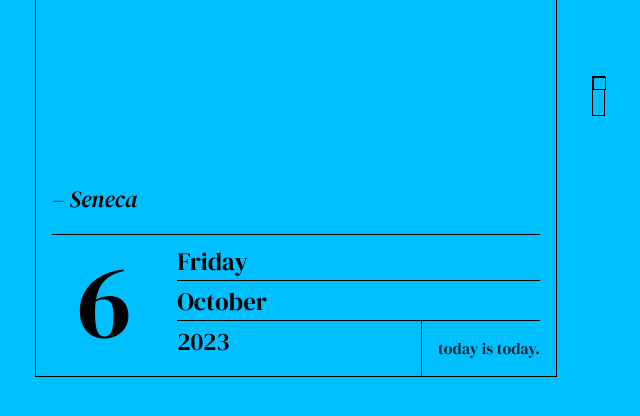
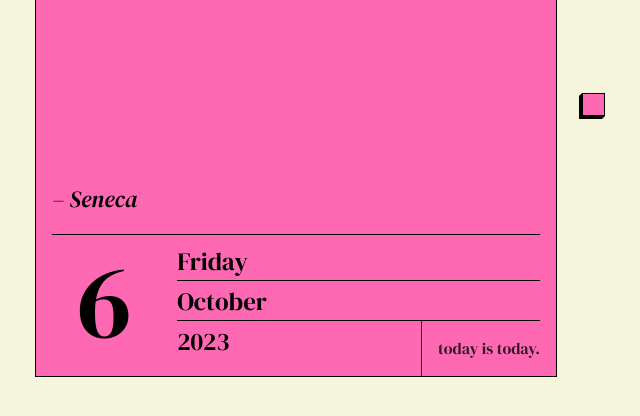
Before and after one commit to gvonkoss/todayistoday, a website built with Parcel: page index.html in a window 1280 px wide. Shown: the part 284-700 px from the top of the page, without its empty margins (344-984 px from the left). Built offline with nearby package versions, Linux system fonts and the light colour scheme.

Commit message:
update input and dark mode functionality

```diff
--- a/index.js
+++ b/index.js
@@ -1,7 +1,7 @@
-import { buildQuote, buildDate, setDateColor } from './src';
+import { buildQuote, buildDate, setTheme } from './src';
 
 (() => {
-  setDateColor();
+  setTheme();
   buildDate();
   buildQuote();
 })();
--- a/index.scss
+++ b/index.scss
@@ -7,7 +7,7 @@
 :root {
   --border: 1px solid currentColor;
   --text-color: black;
-  --background-colour: white;
+  --background-colour: beige;
   --card-colour: springgreen;
 }
 
--- a/src/colors.js
+++ /dev/null
@@ -1,35 +0,0 @@
-import { random } from './utils';
-
-const colors = ['hotpink', 'turquoise', 'gold', 'deepskyblue', 'springgreen'];
-
-const card = document.querySelector('#card');
-
-const setDarkMode = (on) => {
-  const color = colors[random(colors.length)];
-
-  if (on) {
-    document.documentElement.style.setProperty('--text-color', color);
-    document.documentElement.style.setProperty('--background-color', 'black');
-    // document.body.style.backgroundColor = 'black';
-    // card.style.backgroundColor = 'black';
-    // card.style.color = color;
-  } else {
-    document.documentElement.style.setProperty('--text-color', 'black');
-    document.documentElement.style.setProperty('--background-color', color);
-    // card.style.backgroundColor = color;
-    // card.style.color = 'black';
-  }
-};
-
-export const setDateColor = () => {
-  if (window.matchMedia) {
-    const media = window.matchMedia('(prefers-color-scheme: dark)');
-    const darkMode = media.matches;
-
-    darkMode ? setDarkMode(true) : setDarkMode(false);
-
-    media.addEventListener('change', (e) => {
-      e.matches ? setDarkMode(true) : setDarkMode(false);
-    });
-  }
-};
--- a/src/index.js
+++ b/src/index.js
@@ -1,3 +1,3 @@
 export * from './date';
-export * from './colors';
+export * from './theme';
 export * from './quote';
--- /dev/null
+++ b/src/theme.js
@@ -0,0 +1,36 @@
+import { random } from './utils';
+
+const colors = ['hotpink', 'turquoise', 'gold', 'deepskyblue', 'springgreen'];
+const color = colors[random(colors.length)];
+
+const setDarkMode = (on) => {
+  const styles = document.documentElement.style;
+
+  if (on) {
+    styles.setProperty('--text-color', color);
+    styles.setProperty('--card-color', 'black');
+    styles.setProperty('--background-color', 'black');
+  } else {
+    styles.setProperty('--text-color', 'black');
+    styles.setProperty('--card-color', color);
+    styles.setProperty('--background-color', 'beige');
+  }
+};
+
+export const setTheme = () => {
+  const [toggle] = document.getElementsByTagName('input');
+
+  toggle.addEventListener(
+    'change',
+    ({ target }) =>
+      console.log('checked', target.checked) || setDarkMode(target.checked)
+  );
+
+  if (window.matchMedia) {
+    const media = window.matchMedia('(prefers-color-scheme: dark)');
+    toggle.checked = media.matches;
+    setDarkMode(toggle.checked);
+
+    media.addEventListener('change', ({ matches }) => setDarkMode(matches));
+  }
+};
--- a/styles/inputs.scss
+++ b/styles/inputs.scss
@@ -1,43 +1,59 @@
+@use 'sass:color';
+
 label {
   position: absolute;
   right: -2em;
   bottom: 50%;
 }
 
-.toggle,
-.toggle:before {
-  transition-property: background-color, transform, visibility;
-  transition-duration: 0.25s;
-  transition-timing-function: ease-in;
-}
-
-.toggle:before {
-  display: block;
-  position: absolute;
-  background: var(--background-color);
-  content: '';
-  width: 1em;
-  height: 1em;
-  border: 1px solid var(--text-color);
-  box-sizing: border-box;
-}
-
-.toggle:checked {
-  background-color: var(--text-color);
-
-  &:before {
-    transform: translateY(2em);
-  }
-}
-
-.toggle {
-  border: var(--border);
-  cursor: pointer;
-  position: relative;
-  width: 1em;
-  height: 3em;
+input[type='checkbox'] {
   -webkit-appearance: none;
   -moz-appearance: none;
   appearance: none;
   -webkit-tap-highlight-color: transparent;
+
+  box-shadow: inset 0 0 0 1px var(--text-color);
+  cursor: pointer;
+  position: relative;
+  width: 1.75em;
+  height: 1.75em;
+  background-color: var(--card-color);
+
+  &:before,
+  &:after {
+    content: '';
+    position: absolute;
+    border: 3px solid transparent;
+  }
+
+  &:before {
+    width: 0;
+    height: 100%;
+    right: 100%;
+    top: 0;
+    border-right-color: var(--text-color);
+    border-bottom-width: 0;
+  }
+
+  &:after {
+    width: 100%;
+    height: 0;
+    top: 100%;
+    right: 0;
+    border-top-color: var(--text-color);
+    border-left-width: 0;
+  }
+
+  &:checked {
+    transform: translate(-3px, 3px);
+    background-color: var(--text-color);
+    border: var(--border);
+    border-color: var(--text-color);
+    box-shadow: inset -3px 3px 0 0 var(--background-color);
+
+    &:after,
+    &:before {
+      display: none;
+    }
+  }
 }
```
